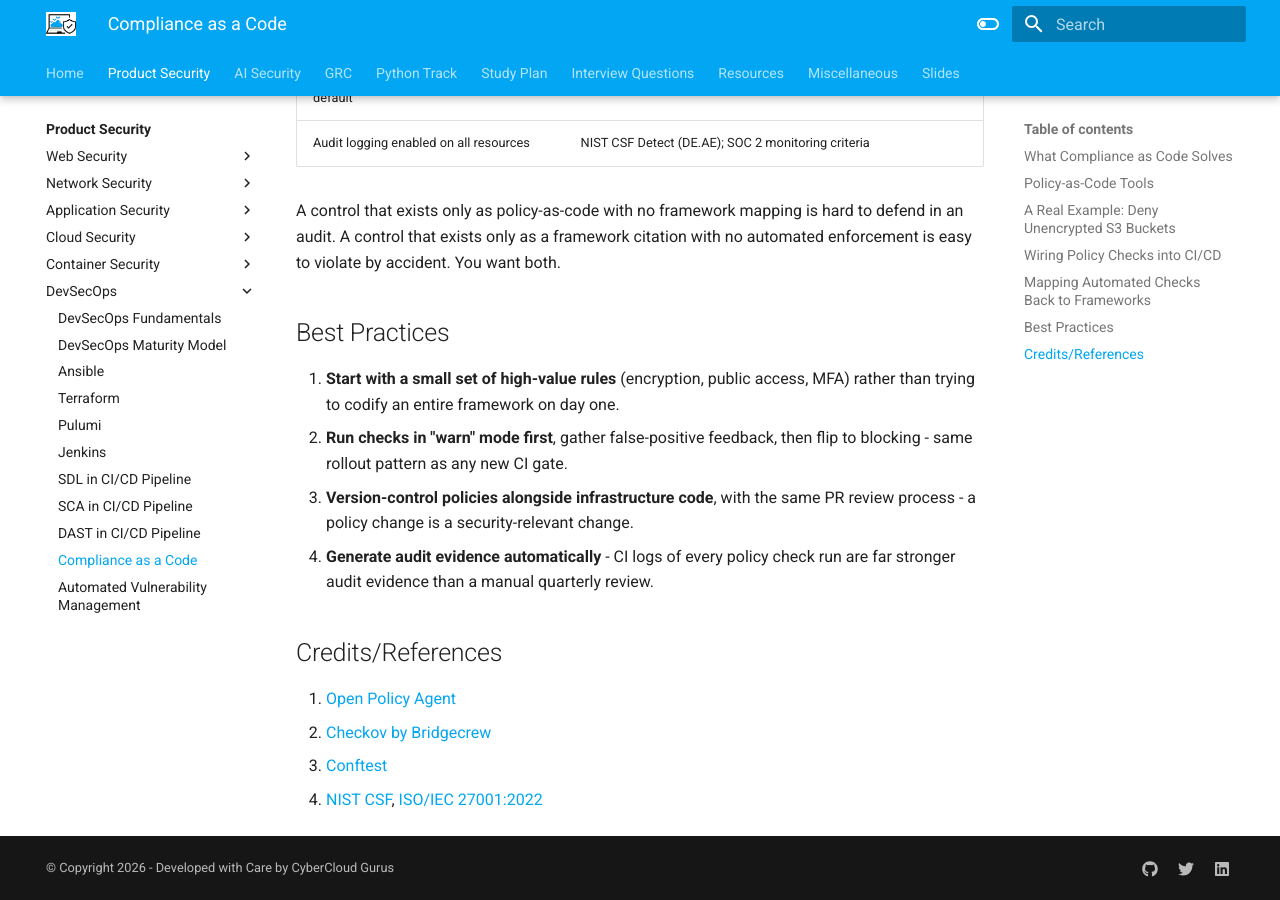
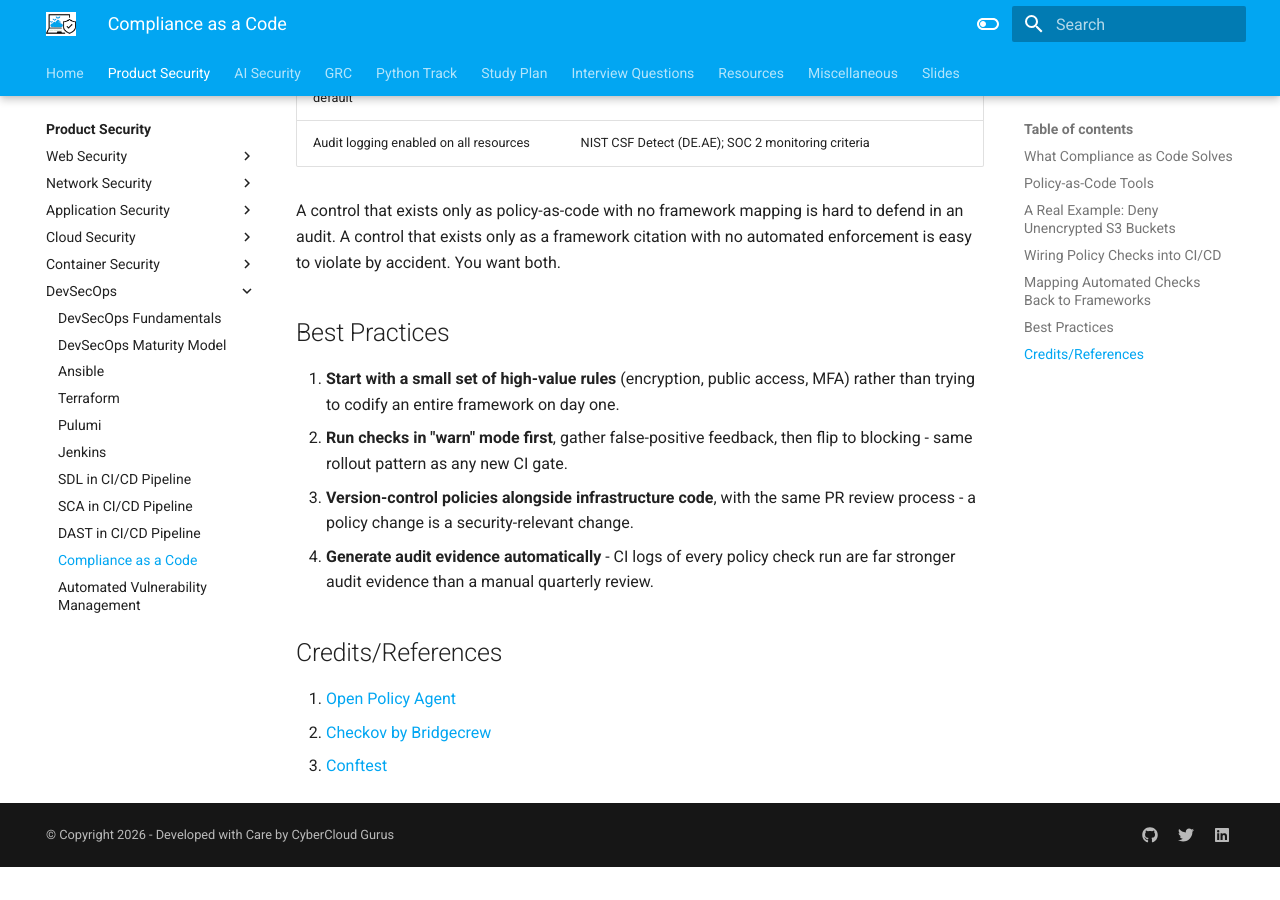
Before and after one commit to jassics/CybercloudLearning, an MkDocs documentation site: the page built from docs/product-security/devsecops/compliance-as-code.md, in a window 1280 px wide and 900 px high, scrolled down 2385 px. Built offline with MkDocs 1.6.1 and Material for MkDocs 9.7.7, drawn with Linux system fonts in a browser that asks for light colours; after the commit the page ends 3252 px from its top, so only the background shows below that.

Commit message:
Remove internal links from compliance-as-code.md Credits/References
Same self-caught issue as the other DevSecOps files fixed in this
pass - the body already links to NIST CSF and ISO 27001 in its control
mapping table, so the References-section duplicate was redundant.

Co-Authored-By: Claude Sonnet 5 <noreply@anthropic.com>

```diff
--- a/docs/product-security/devsecops/compliance-as-code.md
+++ b/docs/product-security/devsecops/compliance-as-code.md
@@ -94,4 +94,3 @@ A control that exists only as policy-as-code with no framework mapping is hard t
 1. [Open Policy Agent](https://www.openpolicyagent.org/)
 2. [Checkov by Bridgecrew](https://www.checkov.io/)
 3. [Conftest](https://www.conftest.dev/)
-4. [NIST CSF](../../grc/nist-csf.md), [ISO/IEC 27001:2022](../../grc/iso27k1.md)
```
